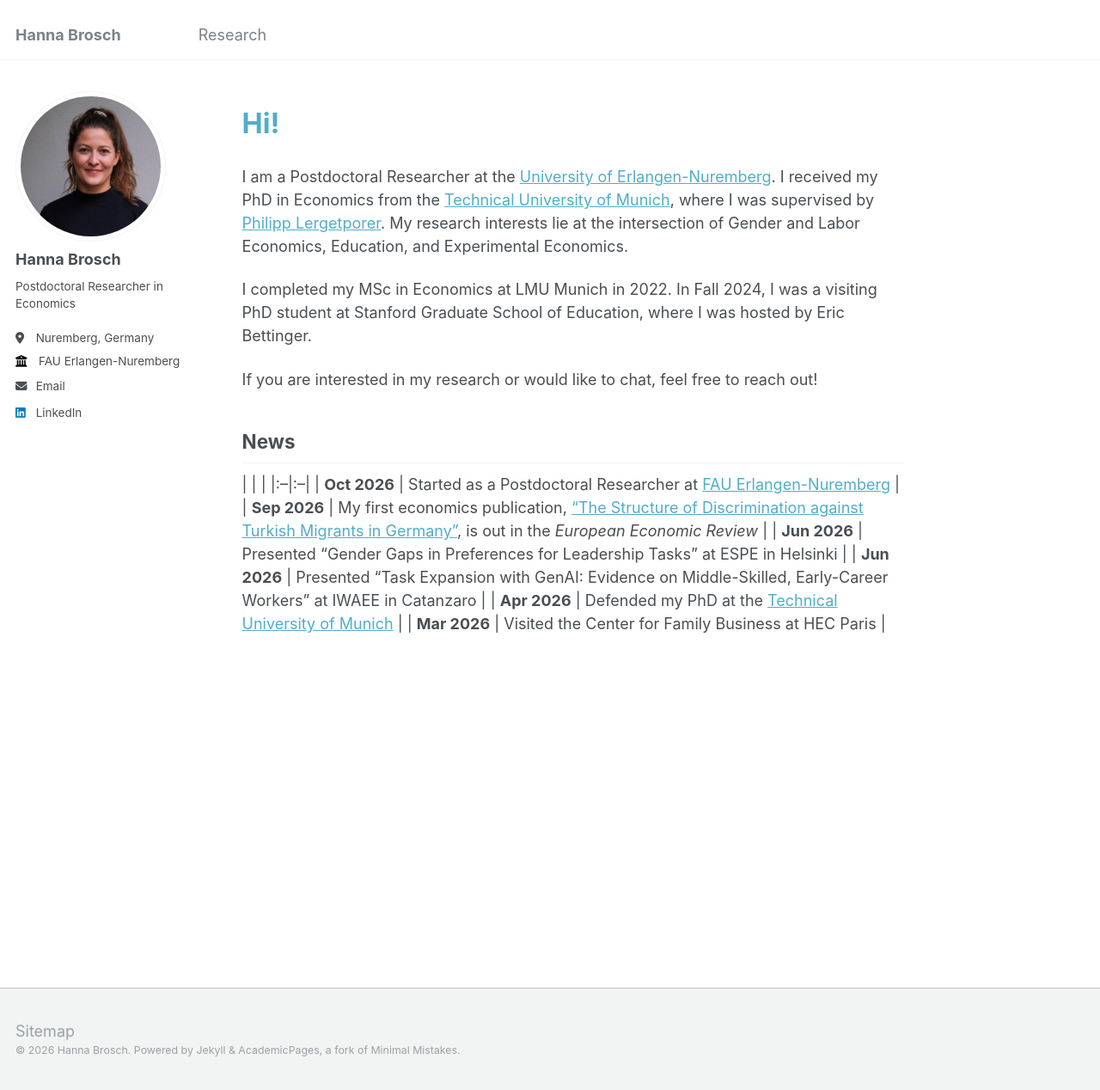
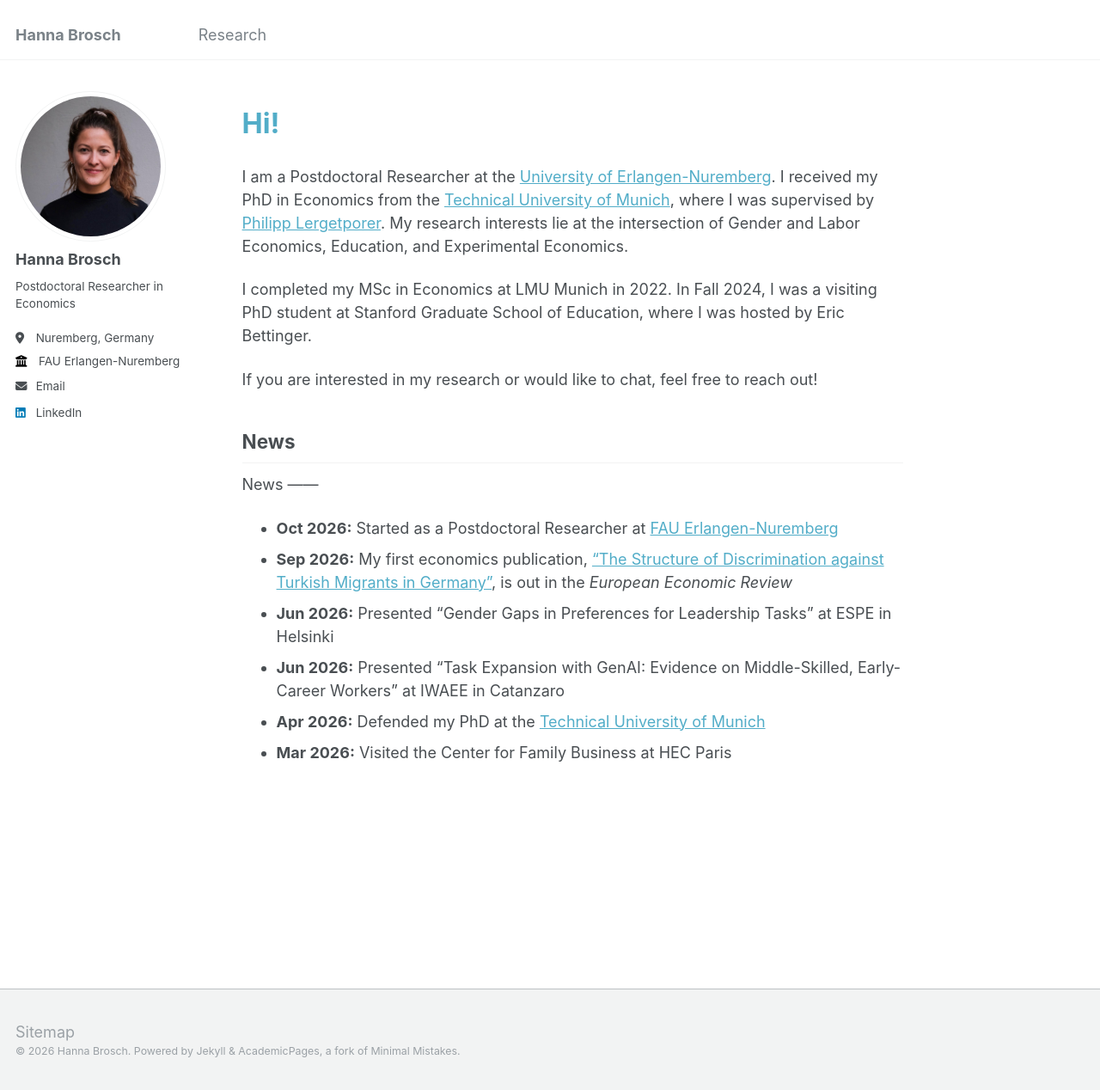
Before and after one commit to HannaBrosch/hannabrosch.github.io, a Jekyll site: the page built from _pages/about.md, in a window 1280 px wide and 1268 px high. Shown: the whole window at 86% size. Built offline with Jekyll 4.4.1, drawn with Linux system fonts in a browser that asks for light colours.

Commit message:
Format news section with proper markdown syntax

```diff
--- a/_pages/about.md
+++ b/_pages/about.md
@@ -18,11 +18,11 @@ If you are interested in my research or would like to chat, feel free to reach o
 
 News
 ------
-| | |
-|:--|:--|
-| **Oct 2026** | Started as a Postdoctoral Researcher at [FAU Erlangen-Nuremberg](https://www.wipo.wiso.rw.fau.de/) |
-| **Sep 2026** | My first economics publication, [“The Structure of Discrimination against Turkish Migrants in Germany”](https://www.sciencedirect.com/science/article/pii/S0014292126002369), is out in the *European Economic Review* |
-| **Jun 2026** | Presented “Gender Gaps in Preferences for Leadership Tasks” at ESPE in Helsinki |
-| **Jun 2026** | Presented “Task Expansion with GenAI: Evidence on Middle-Skilled, Early-Career Workers” at IWAEE in Catanzaro |
-| **Apr 2026** | Defended my PhD at the [Technical University of Munich](https://www.mgt.tum.de/global-center-for-family-enterprise/) |
-| **Mar 2026** | Visited the Center for Family Business at HEC Paris |
+News
+------
+- **Oct 2026:** Started as a Postdoctoral Researcher at [FAU Erlangen-Nuremberg](https://www.wipo.wiso.rw.fau.de/)
+- **Sep 2026:** My first economics publication, [“The Structure of Discrimination against Turkish Migrants in Germany”](https://www.sciencedirect.com/science/article/pii/S0014292126002369), is out in the *European Economic Review*
+- **Jun 2026:** Presented “Gender Gaps in Preferences for Leadership Tasks” at ESPE in Helsinki
+- **Jun 2026:** Presented “Task Expansion with GenAI: Evidence on Middle-Skilled, Early-Career Workers” at IWAEE in Catanzaro
+- **Apr 2026:** Defended my PhD at the [Technical University of Munich](https://www.mgt.tum.de/global-center-for-family-enterprise/)
+- **Mar 2026:** Visited the Center for Family Business at HEC Paris
```
